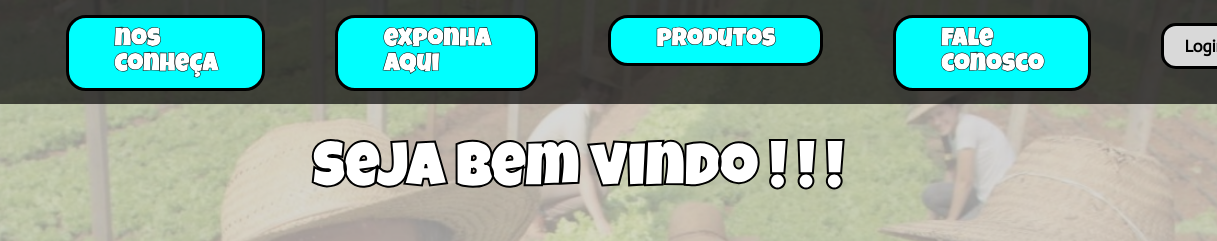
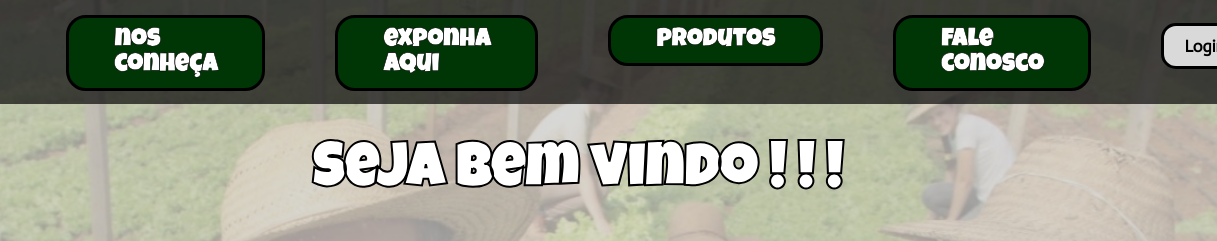
Before and after one commit to SaffronBr1440/pequenos-agricultores, a plain HTML site: page index.html in a window 1280 px wide. Shown: the top 241 px of the page, 63-1280 px from the left. Drawn offline with Linux system fonts and the light colour scheme; files whose address does not match are found by name.

Commit message:
Update style.css

```diff
--- a/css/style.css
+++ b/css/style.css
@@ -40,7 +40,7 @@
     border-color: #000000;
     border-radius: 20px;
     border-width: 3px;
-    background-color: aqua;
+    background-color: var(--botao-desligado);
     padding: 10px 45px;
     margin-top: 15px;
 }
```
